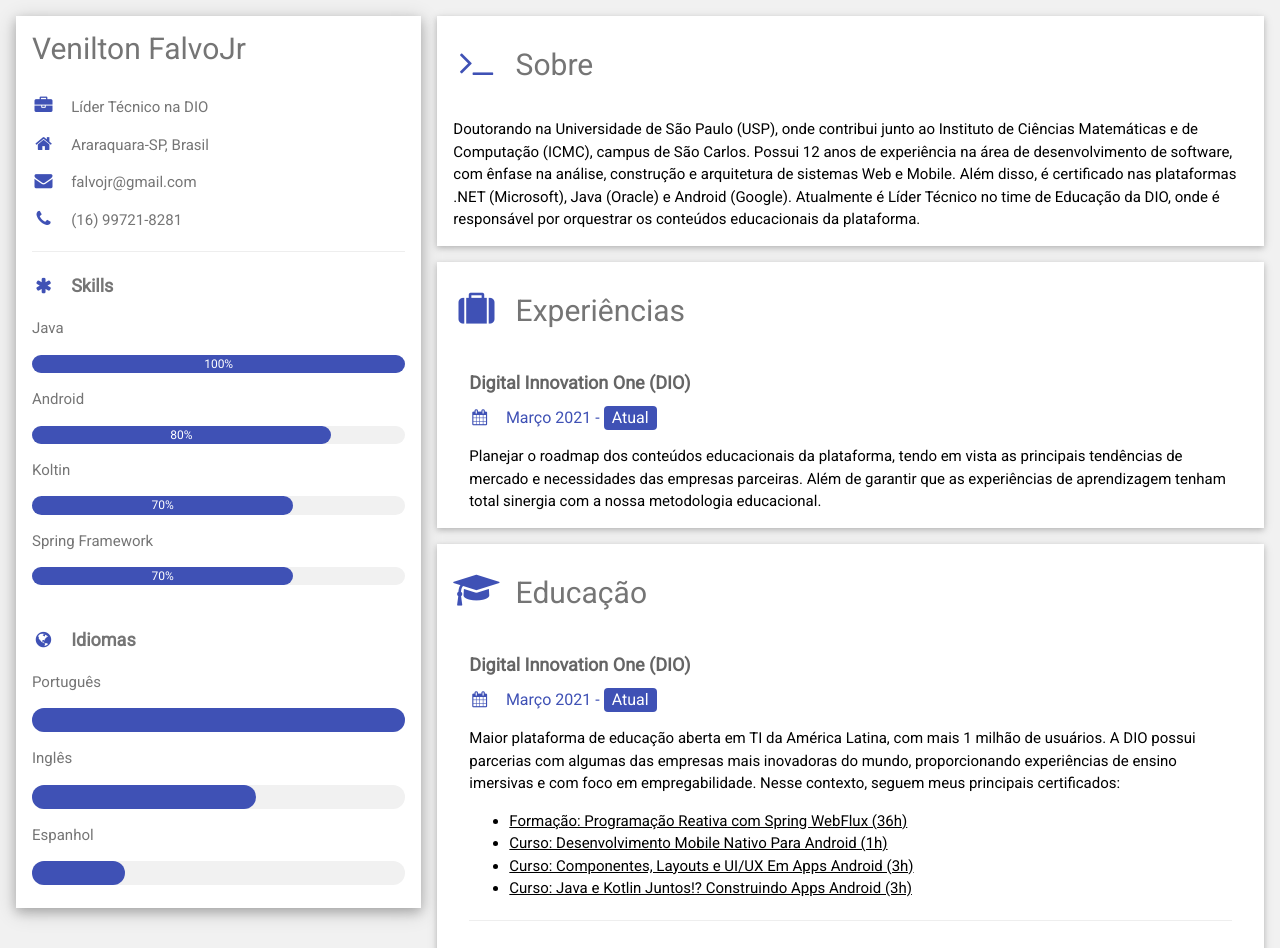
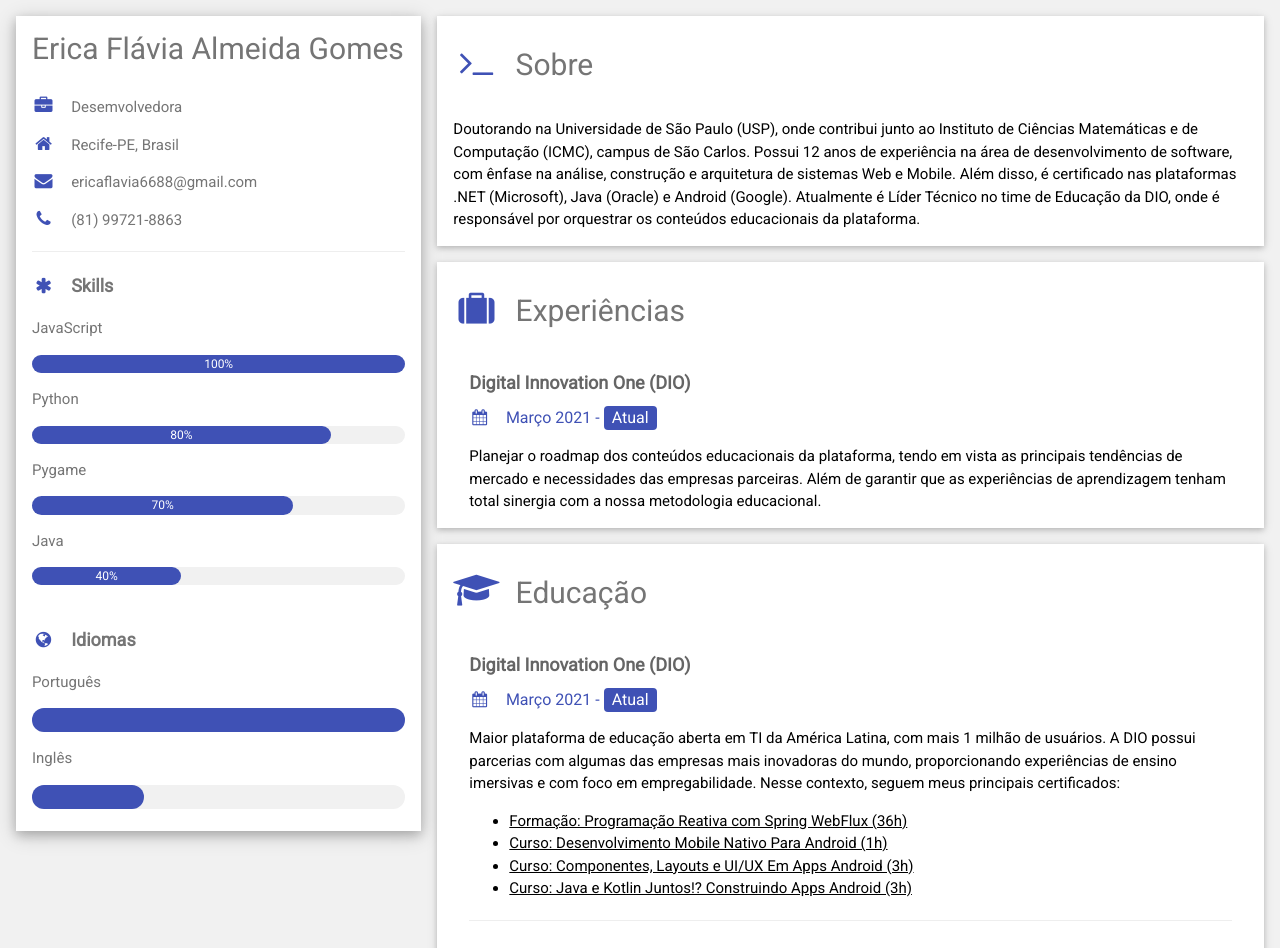
Before and after one commit to ericaflaviaalmeida/curriculo, a plain HTML site: page index.html in a window 1280 px wide. Shown: the top 948 px of the page. Drawn offline with nearby package versions, Linux system fonts and the light colour scheme.

Commit message:
atualizando informações pessoais

```diff
--- a/index.html
+++ b/index.html
@@ -33,33 +33,33 @@
           <div class="w3-white w3-text-grey w3-card-4">
             <!-- @falvojr: This container has been modified to not use a profile picture. -->
             <div class="w3-container">
-              <h2>Venilton FalvoJr</h2>
+              <h2>Erica Flávia Almeida Gomes</h2>
             </div>
             <div class="w3-container">
-              <p><i class="fa fa-briefcase fa-fw w3-margin-right w3-large w3-text-indigo"></i>Líder Técnico na DIO</p>
-              <p><i class="fa fa-home fa-fw w3-margin-right w3-large w3-text-indigo"></i>Araraquara-SP, Brasil</p>
-              <p><i class="fa fa-envelope fa-fw w3-margin-right w3-large w3-text-indigo"></i>falvojr@gmail.com</p>
-              <p><i class="fa fa-phone fa-fw w3-margin-right w3-large w3-text-indigo"></i>(16) 99721-8281</p>
+              <p><i class="fa fa-briefcase fa-fw w3-margin-right w3-large w3-text-indigo"></i>Desemvolvedora</p>
+              <p><i class="fa fa-home fa-fw w3-margin-right w3-large w3-text-indigo"></i>Recife-PE, Brasil</p>
+              <p><i class="fa fa-envelope fa-fw w3-margin-right w3-large w3-text-indigo"></i>ericaflavia6688@gmail.com</p>
+              <p><i class="fa fa-phone fa-fw w3-margin-right w3-large w3-text-indigo"></i>(81) 99721-8863</p>
               <hr>
 
               <p class="w3-large">
                 <b><i class="fa fa-asterisk fa-fw w3-margin-right w3-text-indigo"></i>Skills</b>
               </p>
-              <p>Java</p>
+              <p>JavaScript</p>
               <div class="w3-light-grey w3-round-xlarge w3-small">
                 <div class="w3-container w3-center w3-round-xlarge w3-indigo" style="width:100%">100%</div>
               </div>
-              <p>Android</p>
+              <p>Python</p>
               <div class="w3-light-grey w3-round-xlarge w3-small">
                 <div class="w3-container w3-center w3-round-xlarge w3-indigo" style="width:80%">80%</div>
               </div>
-              <p>Koltin</p>
+              <p>Pygame</p>
               <div class="w3-light-grey w3-round-xlarge w3-small">
                 <div class="w3-container w3-center w3-round-xlarge w3-indigo" style="width:70%">70%</div>
               </div>
-              <p>Spring Framework</p>
+              <p>Java</p>
               <div class="w3-light-grey w3-round-xlarge w3-small">
-                <div class="w3-container w3-center w3-round-xlarge w3-indigo" style="width:70%">70%</div>
+                <div class="w3-container w3-center w3-round-xlarge w3-indigo" style="width:40%">40%</div>
               </div>
               <br>
 
@@ -72,11 +72,7 @@
               </div>
               <p>Inglês</p>
               <div class="w3-light-grey w3-round-xlarge">
-                <div class="w3-round-xlarge w3-indigo" style="height:24px;width:60%"></div>
-              </div>
-              <p>Espanhol</p>
-              <div class="w3-light-grey w3-round-xlarge">
-                <div class="w3-round-xlarge w3-indigo" style="height:24px;width:25%"></div>
+                <div class="w3-round-xlarge w3-indigo" style="height:24px;width:30%"></div>
               </div>
               <br>
             </div>
```
